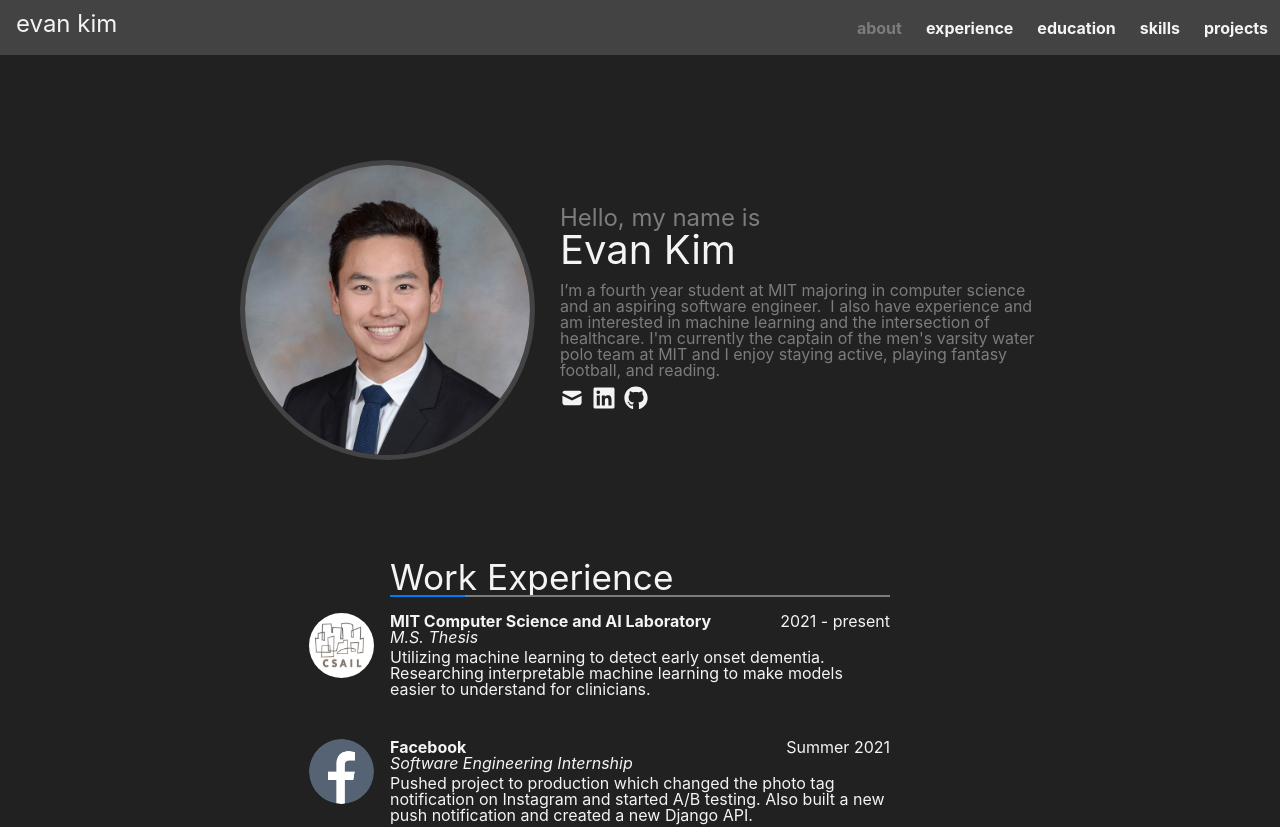
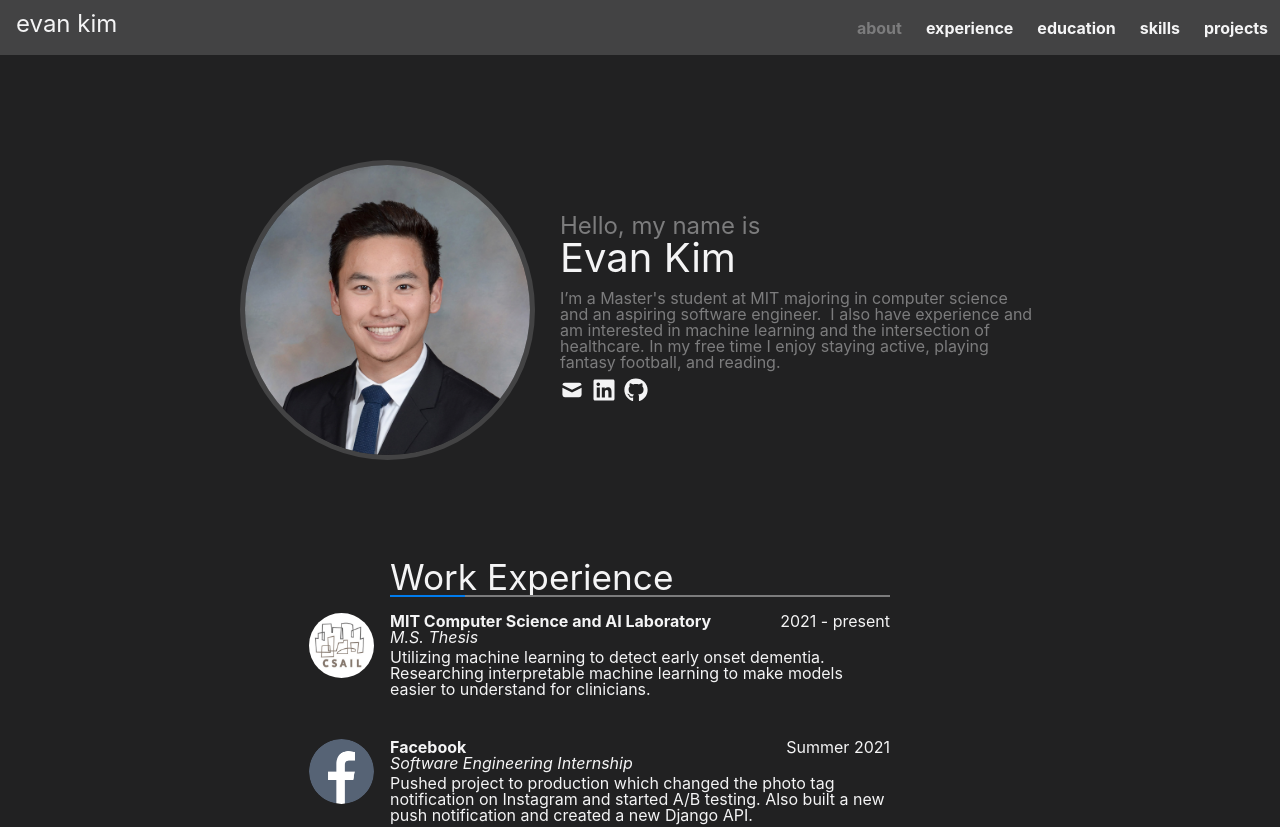
Before and after one commit to evankim20/evankim20.github.io, a React (Create React App) app: page / in a window 1280 px wide. Shown: the top 827 px of the page. Built offline with nearby package versions, Linux system fonts and the light colour scheme.

Commit message:
update name tag

```diff
--- a/src/components/Nametag.js
+++ b/src/components/Nametag.js
@@ -17,7 +17,7 @@ function Nametag() {
             <div id="bio">
                 <h2 className="subheading">Hello, my name is</h2>
                 <h1 id="name-nametag">Evan Kim</h1>
-                <div className="content">I’m a fourth year student at MIT majoring in computer science and an aspiring software engineer.  I also have experience and am interested in machine learning and the intersection of healthcare.  I'm currently the captain of the men's varsity water polo team at MIT and I enjoy staying active, playing fantasy football, and reading.
+                <div className="content">I’m a Master's student at MIT majoring in computer science and an aspiring software engineer.  I also have experience and am interested in machine learning and the intersection of healthcare.  In my free time I enjoy staying active, playing fantasy football, and reading.
                 </div>
                 <a href={"mailto:" + user + "@" + domain} className="website-link">
                     <HiMail />
```
